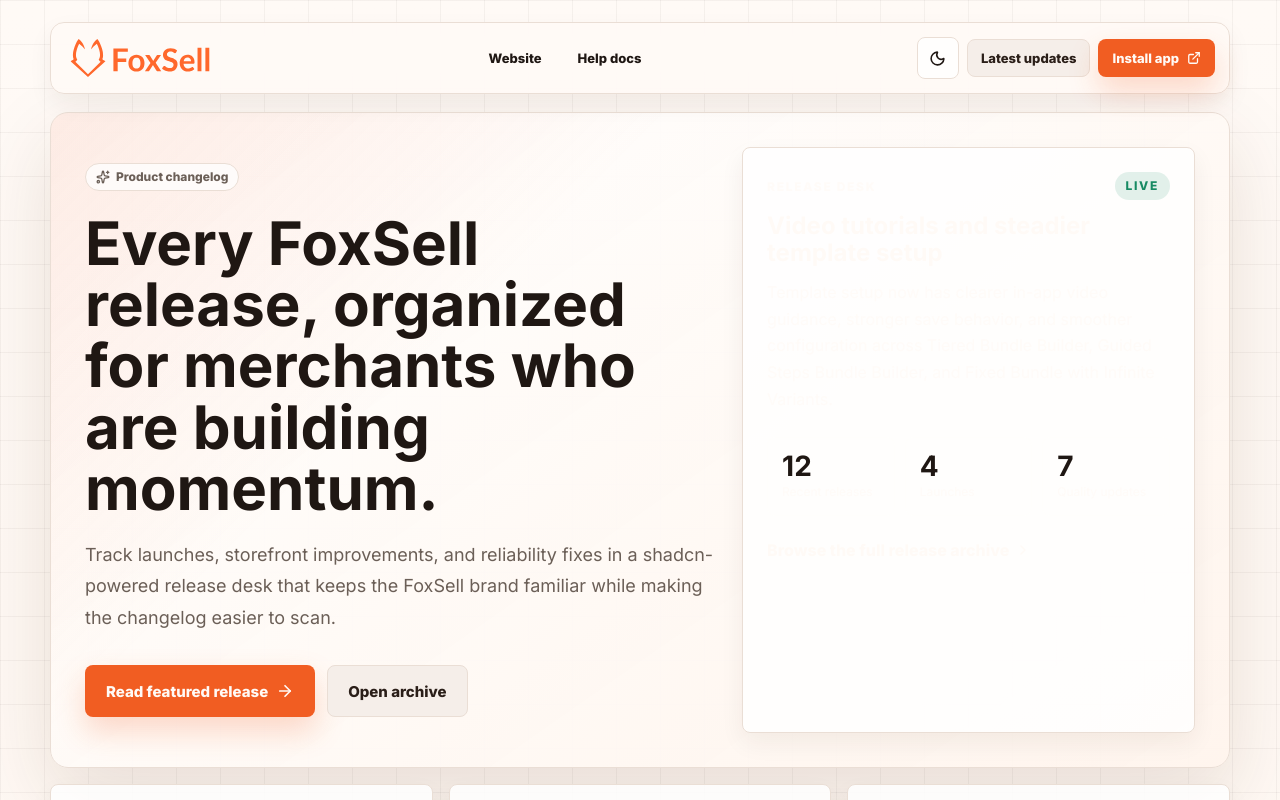
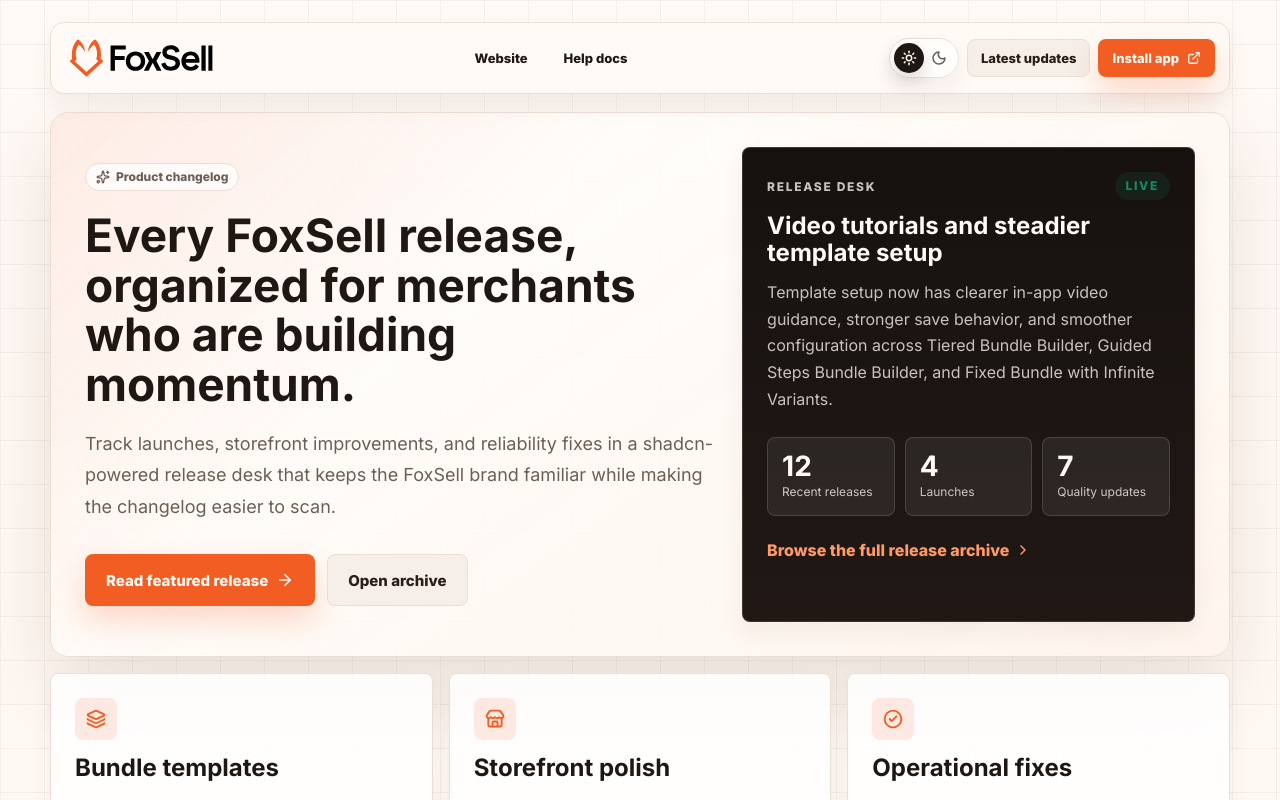
Before and after one commit to FoxSellApp/foxsell-changelog, a Next.js app: page / in a window 1280 px wide. Shown: the top 800 px of the page. Built offline with nearby package versions, Linux system fonts and the light colour scheme.

Commit message:
fix: refine changelog revision polish

```diff
--- a/pages/index.js
+++ b/pages/index.js
@@ -268,15 +268,21 @@
   const nextTheme = isDarkMode ? "light" : "dark"
 
   return (
-    <Button
+    <button
       type="button"
-      variant="outline"
-      size="icon"
+      className="theme-toggle"
       aria-label={`Switch to ${nextTheme} mode`}
+      aria-pressed={isDarkMode}
       onClick={onToggle}
     >
-      {isDarkMode ? <Sun size={17} strokeWidth={2.2} /> : <Moon size={17} strokeWidth={2.2} />}
-    </Button>
+      <span className="theme-toggle-thumb" aria-hidden="true" />
+      <span className="theme-toggle-icon theme-toggle-sun">
+        <Sun size={16} strokeWidth={2.2} />
+      </span>
+      <span className="theme-toggle-icon theme-toggle-moon">
+        <Moon size={16} strokeWidth={2.2} />
+      </span>
+    </button>
   )
 }
 
--- a/styles/globals.css
+++ b/styles/globals.css
@@ -68,10 +68,10 @@
   --soft-surface: #1b2022;
   --white-surface: rgba(23, 27, 29, 0.9);
   --white-surface-strong: #202527;
-  --dark-surface: #fff7f0;
-  --dark-surface-soft: #fff0e8;
-  --dark-surface-foreground: #1f1713;
-  --dark-surface-muted: rgba(31, 23, 19, 0.74);
+  --dark-surface: #111618;
+  --dark-surface-soft: #1a2022;
+  --dark-surface-foreground: #fffaf6;
+  --dark-surface-muted: rgba(255, 250, 246, 0.78);
   --shadow-sm: 0 10px 24px rgba(0, 0, 0, 0.24);
   --shadow-md: 0 22px 54px rgba(0, 0, 0, 0.28);
   --shadow-lg: 0 30px 82px rgba(0, 0, 0, 0.34);
@@ -170,6 +170,60 @@
   justify-content: flex-end;
 }
 
+.theme-toggle {
+  position: relative;
+  display: inline-grid;
+  grid-template-columns: 1fr 1fr;
+  align-items: center;
+  width: 70px;
+  height: 40px;
+  padding: 4px;
+  border: 1px solid var(--border);
+  border-radius: 999px;
+  background: color-mix(in srgb, var(--white-surface-strong) 78%, transparent);
+  color: var(--muted-foreground);
+  cursor: pointer;
+  box-shadow: var(--shadow-sm);
+}
+
+.theme-toggle-thumb {
+  position: absolute;
+  top: 4px;
+  left: 4px;
+  width: 30px;
+  height: 30px;
+  border-radius: 999px;
+  background: var(--foreground);
+  box-shadow: 0 8px 18px rgba(31, 23, 19, 0.16);
+  transition: transform 180ms ease, background-color 180ms ease;
+}
+
+.theme-toggle[aria-pressed="true"] .theme-toggle-thumb {
+  transform: translateX(30px);
+  background: var(--primary);
+}
+
+.theme-toggle-icon {
+  position: relative;
+  z-index: 1;
+  display: inline-flex;
+  align-items: center;
+  justify-content: center;
+  width: 30px;
+  height: 30px;
+  transition: color 180ms ease;
+}
+
+.theme-toggle-sun,
+.theme-toggle[aria-pressed="true"] .theme-toggle-moon {
+  color: var(--background);
+}
+
+.theme-toggle-moon,
+.theme-toggle[aria-pressed="true"] .theme-toggle-sun {
+  color: var(--muted-foreground);
+}
+
 .mobile-menu {
   display: none;
   align-items: center;
@@ -197,10 +251,10 @@
 }
 
 .hero-copy h1 {
-  max-width: 800px;
-  margin: 22px 0 20px;
-  font-size: clamp(38px, 5vw, 60px);
-  line-height: 1.02;
+  max-width: 700px;
+  margin: 20px 0 18px;
+  font-size: clamp(30px, 3.8vw, 46px);
+  line-height: 1.08;
   letter-spacing: 0;
 }
 
@@ -222,7 +276,7 @@
 .release-console {
   align-self: stretch;
   background:
-    linear-gradient(180deg, color-mix(in srgb, var(--dark-surface) 94%, transparent), color-mix(in srgb, var(--dark-surface-soft) 92%, transparent)),
+    linear-gradient(180deg, color-mix(in srgb, var(--dark-surface) 96%, transparent), color-mix(in srgb, var(--dark-surface-soft) 96%, transparent)),
     var(--dark-surface);
   color: var(--dark-surface-foreground);
 }
@@ -262,12 +316,13 @@
   display: grid;
   gap: 4px;
   padding: 14px;
-  border: 1px solid color-mix(in srgb, var(--dark-surface-foreground) 16%, transparent);
+  border: 1px solid color-mix(in srgb, var(--dark-surface-foreground) 14%, transparent);
   border-radius: var(--radius);
-  background: color-mix(in srgb, var(--dark-surface-foreground) 9%, transparent);
+  background: color-mix(in srgb, var(--dark-surface-foreground) 7%, transparent);
 }
 
 .console-metric strong {
+  color: var(--dark-surface-foreground);
   font-size: 28px;
   line-height: 1;
 }
@@ -282,7 +337,7 @@
   display: inline-flex;
   align-items: center;
   gap: 6px;
-  color: var(--dark-surface-foreground);
+  color: #ff9a67;
   font-weight: 800;
 }
 
@@ -544,6 +599,7 @@
 
 .ui-button:focus-visible,
 .ui-tabs-trigger:focus-visible,
+.theme-toggle:focus-visible,
 .sheet-link:focus-visible,
 .console-link:focus-visible,
 .nav-brand:focus-visible {
@@ -592,6 +648,14 @@
   background: var(--white-surface);
   color: var(--card-foreground);
   box-shadow: var(--shadow-sm);
+}
+
+.ui-card.release-console {
+  border-color: color-mix(in srgb, var(--dark-surface-foreground) 14%, transparent);
+  background:
+    linear-gradient(180deg, color-mix(in srgb, var(--dark-surface) 96%, transparent), color-mix(in srgb, var(--dark-surface-soft) 96%, transparent)),
+    var(--dark-surface);
+  color: var(--dark-surface-foreground);
 }
 
 .ui-card-header {
@@ -716,6 +780,9 @@
   .ui-badge,
   .ui-card,
   .ui-tabs-trigger,
+  .theme-toggle,
+  .theme-toggle-thumb,
+  .theme-toggle-icon,
   .ui-sheet-content,
   .sheet-link,
   .console-link {
@@ -724,6 +791,8 @@
 
   .ui-button:hover,
   .ui-button:focus-visible,
+  .theme-toggle:hover,
+  .theme-toggle:focus-visible,
   .sheet-link:hover,
   .sheet-link:focus-visible,
   .console-link:hover,
```
Also changed, not shown: public/assets/foxsell-logo-white.svg, public/assets/foxsell-logo.svg.
